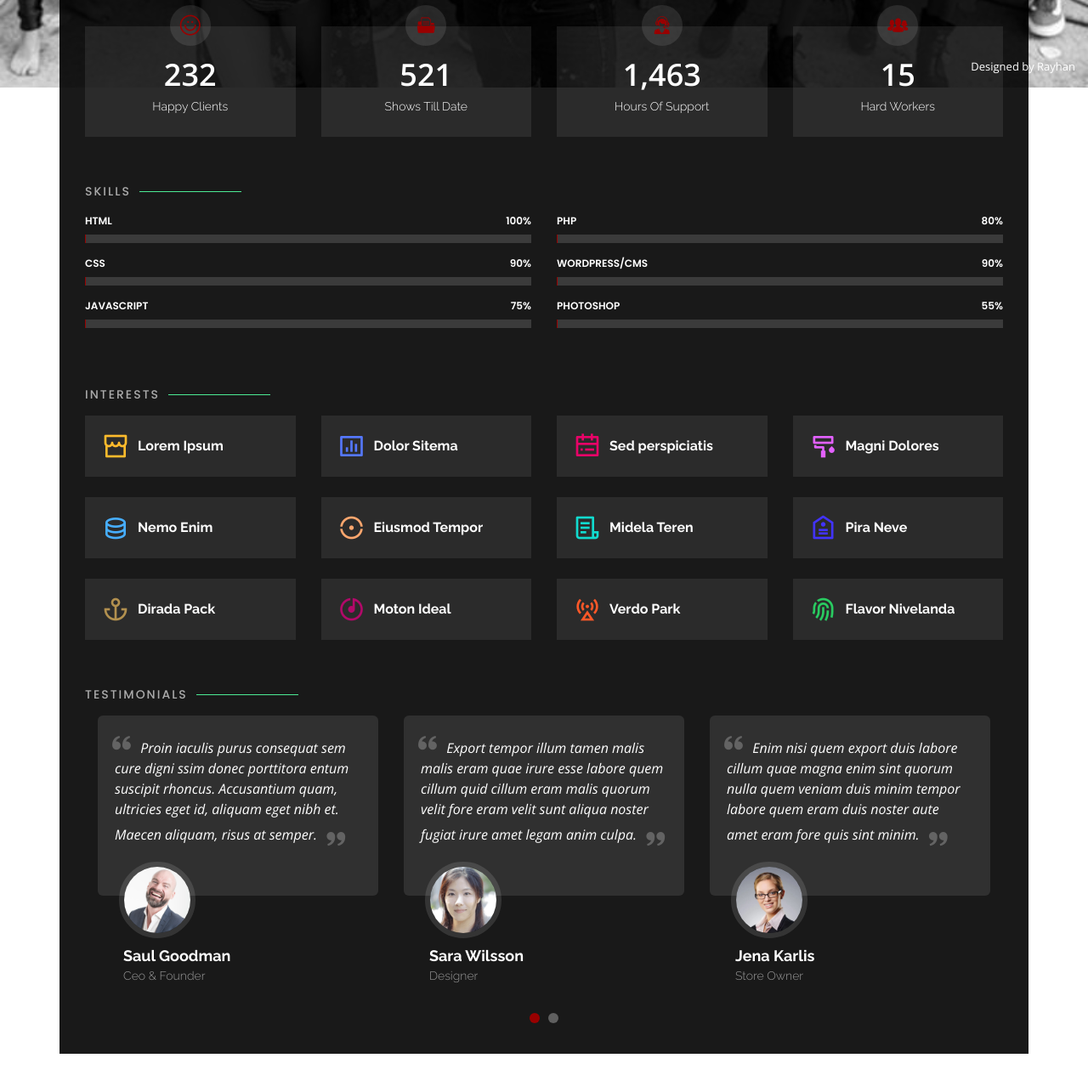
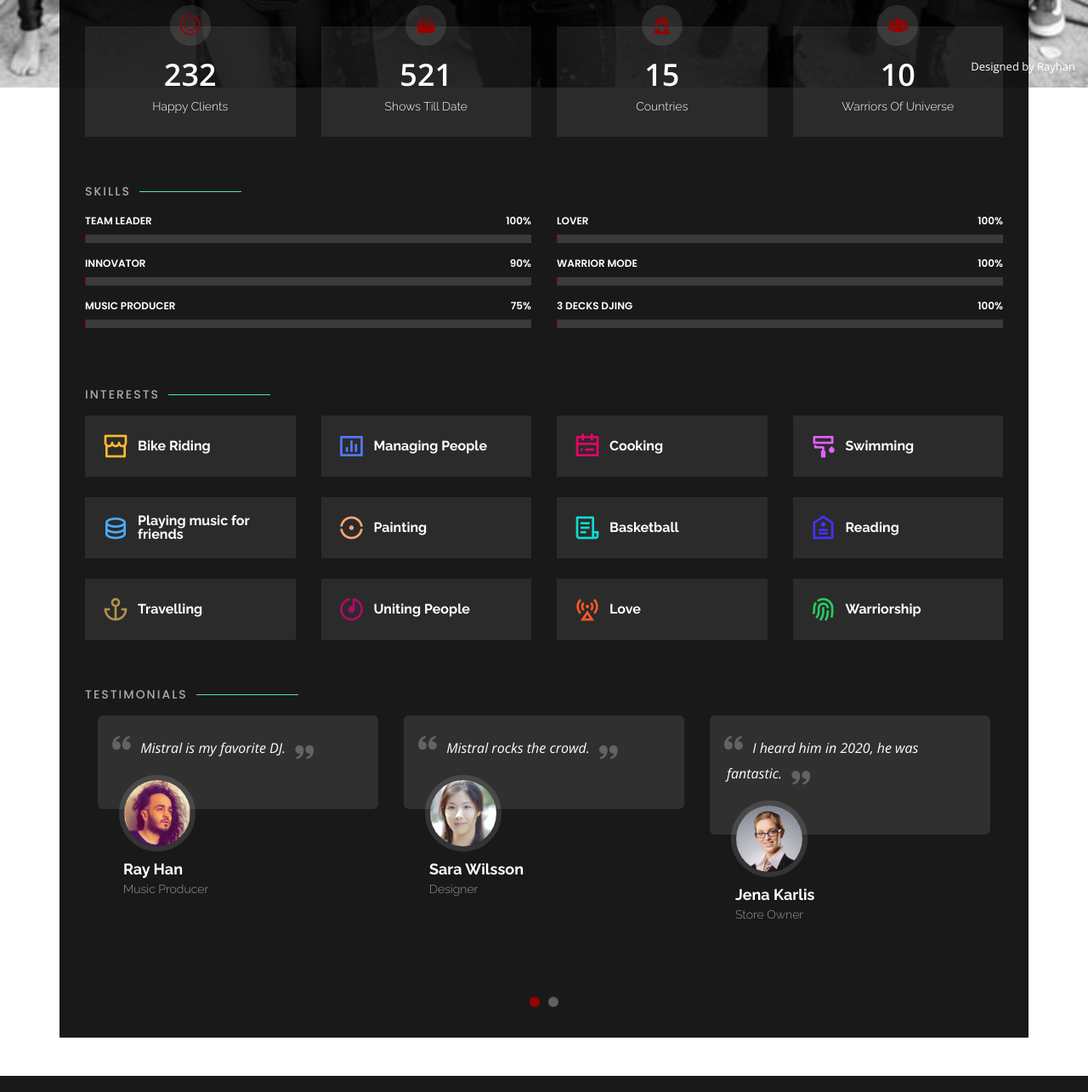
Before and after one commit to rayman123456/DJ_Portfolio_Project, a Django app: page / in a window 1280 px wide, after a click on "About". Shown: the part 697-1982 px from the top of the page at 85% size. Run offline with Django 3.2, Linux system fonts and the light colour scheme; data comes from the database, SQL or seed files in the repository; some libraries are stand-ins or nearby versions.

Commit message:
edit css ans index.html

```diff
--- a/static/css/style.css
+++ b/static/css/style.css
@@ -384,18 +384,19 @@
 
 .section-title
 
-  .centered {
-  position: absolute;
+  .direction {
+  position: relative;
   text-align: center;
-  top: 50%;
-  left: 50%;
-  transform: translate(-50%, -50%);
+  top: 100%;
+  left: 0%;
+
   font-family: "Poppins", sans-serif;
   color: #fff;
-  font-size: 22px;
+  font-size: 18px;
   font-weight: 800;
   text-transform: lowercase;
   letter-spacing: 4px;
+
   }
 
 /*--------------------------------------------------------------
--- a/templates/index.html
+++ b/templates/index.html
@@ -1,6 +1,7 @@
 {% load static %}
 <!DOCTYPE html>
-<html lang="en" xmlns="http://www.w3.org/1999/html" xmlns="http://www.w3.org/1999/html">
+<html lang="en" xmlns="http://www.w3.org/1999/html" xmlns="http://www.w3.org/1999/html"
+      xmlns="http://www.w3.org/1999/html">
 
 <head>
   <meta charset="utf-8">
@@ -131,16 +132,16 @@
         <div class="col-lg-3 col-md-6 mt-5 mt-lg-0">
           <div class="count-box">
             <i class="icofont-live-support"></i>
-            <span data-toggle="counter-up">1,463</span>
-            <p>Hours Of Support</p>
+            <span data-toggle="counter-up">15</span>
+            <p>Countries</p>
           </div>
         </div>
 
         <div class="col-lg-3 col-md-6 mt-5 mt-lg-0">
           <div class="count-box">
             <i class="icofont-users-alt-5"></i>
-            <span data-toggle="counter-up">15</span>
-            <p>Hard Workers</p>
+            <span data-toggle="counter-up">10</span>
+            <p>Warriors Of Universe</p>
           </div>
         </div>
 
@@ -160,21 +161,21 @@
         <div class="col-lg-6">
 
           <div class="progress">
-            <span class="skill">HTML <i class="val">100%</i></span>
+            <span class="skill">Team Leader <i class="val">100%</i></span>
             <div class="progress-bar-wrap">
               <div class="progress-bar" role="progressbar" aria-valuenow="100" aria-valuemin="0" aria-valuemax="100"></div>
             </div>
           </div>
 
           <div class="progress">
-            <span class="skill">CSS <i class="val">90%</i></span>
+            <span class="skill">Innovator<i class="val">90%</i></span>
             <div class="progress-bar-wrap">
               <div class="progress-bar" role="progressbar" aria-valuenow="90" aria-valuemin="0" aria-valuemax="100"></div>
             </div>
           </div>
 
           <div class="progress">
-            <span class="skill">JavaScript <i class="val">75%</i></span>
+            <span class="skill">Music Producer<i class="val">75%</i></span>
             <div class="progress-bar-wrap">
               <div class="progress-bar" role="progressbar" aria-valuenow="75" aria-valuemin="0" aria-valuemax="100"></div>
             </div>
@@ -185,21 +186,21 @@
         <div class="col-lg-6">
 
           <div class="progress">
-            <span class="skill">PHP <i class="val">80%</i></span>
+            <span class="skill">Lover <i class="val">100%</i></span>
             <div class="progress-bar-wrap">
               <div class="progress-bar" role="progressbar" aria-valuenow="80" aria-valuemin="0" aria-valuemax="100"></div>
             </div>
           </div>
 
           <div class="progress">
-            <span class="skill">WordPress/CMS <i class="val">90%</i></span>
+            <span class="skill">Warrior Mode<i class="val">100%</i></span>
             <div class="progress-bar-wrap">
               <div class="progress-bar" role="progressbar" aria-valuenow="90" aria-valuemin="0" aria-valuemax="100"></div>
             </div>
           </div>
 
           <div class="progress">
-            <span class="skill">Photoshop <i class="val">55%</i></span>
+            <span class="skill">3 decks DJing<i class="val">100%</i></span>
             <div class="progress-bar-wrap">
               <div class="progress-bar" role="progressbar" aria-valuenow="55" aria-valuemin="0" aria-valuemax="100"></div>
             </div>
@@ -222,73 +223,73 @@
         <div class="col-lg-3 col-md-4">
           <div class="icon-box">
             <i class="ri-store-line" style="color: #ffbb2c;"></i>
-            <h3>Lorem Ipsum</h3>
+            <h3>Bike Riding</h3>
           </div>
         </div>
         <div class="col-lg-3 col-md-4 mt-4 mt-md-0">
           <div class="icon-box">
             <i class="ri-bar-chart-box-line" style="color: #5578ff;"></i>
-            <h3>Dolor Sitema</h3>
+            <h3>Managing People</h3>
           </div>
         </div>
         <div class="col-lg-3 col-md-4 mt-4 mt-md-0">
           <div class="icon-box">
             <i class="ri-calendar-todo-line" style="color: #e80368;"></i>
-            <h3>Sed perspiciatis</h3>
+            <h3>Cooking</h3>
           </div>
         </div>
         <div class="col-lg-3 col-md-4 mt-4 mt-lg-0">
           <div class="icon-box">
             <i class="ri-paint-brush-line" style="color: #e361ff;"></i>
-            <h3>Magni Dolores</h3>
+            <h3>Swimming</h3>
           </div>
         </div>
         <div class="col-lg-3 col-md-4 mt-4">
           <div class="icon-box">
             <i class="ri-database-2-line" style="color: #47aeff;"></i>
-            <h3>Nemo Enim</h3>
+            <h3>Playing music for friends</h3>
           </div>
         </div>
         <div class="col-lg-3 col-md-4 mt-4">
           <div class="icon-box">
             <i class="ri-gradienter-line" style="color: #ffa76e;"></i>
-            <h3>Eiusmod Tempor</h3>
+            <h3>Painting</h3>
           </div>
         </div>
         <div class="col-lg-3 col-md-4 mt-4">
           <div class="icon-box">
             <i class="ri-file-list-3-line" style="color: #11dbcf;"></i>
-            <h3>Midela Teren</h3>
+            <h3>Basketball</h3>
           </div>
         </div>
         <div class="col-lg-3 col-md-4 mt-4">
           <div class="icon-box">
             <i class="ri-price-tag-2-line" style="color: #4233ff;"></i>
-            <h3>Pira Neve</h3>
+            <h3>Reading</h3>
           </div>
         </div>
         <div class="col-lg-3 col-md-4 mt-4">
           <div class="icon-box">
             <i class="ri-anchor-line" style="color: #b2904f;"></i>
-            <h3>Dirada Pack</h3>
+            <h3>Travelling</h3>
           </div>
         </div>
         <div class="col-lg-3 col-md-4 mt-4">
           <div class="icon-box">
             <i class="ri-disc-line" style="color: #b20969;"></i>
-            <h3>Moton Ideal</h3>
+            <h3>Uniting People</h3>
           </div>
         </div>
         <div class="col-lg-3 col-md-4 mt-4">
           <div class="icon-box">
             <i class="ri-base-station-line" style="color: #ff5828;"></i>
-            <h3>Verdo Park</h3>
+            <h3>Love</h3>
           </div>
         </div>
         <div class="col-lg-3 col-md-4 mt-4">
           <div class="icon-box">
             <i class="ri-fingerprint-line" style="color: #29cc61;"></i>
-            <h3>Flavor Nivelanda</h3>
+            <h3>Warriorship</h3>
           </div>
         </div>
       </div>
@@ -307,18 +308,18 @@
         <div class="testimonial-item">
           <p>
             <i class="bx bxs-quote-alt-left quote-icon-left"></i>
-            Proin iaculis purus consequat sem cure digni ssim donec porttitora entum suscipit rhoncus. Accusantium quam, ultricies eget id, aliquam eget nibh et. Maecen aliquam, risus at semper.
+            Mistral is my favorite DJ.
             <i class="bx bxs-quote-alt-right quote-icon-right"></i>
           </p>
-          <img src="static/img/testimonials/testimonials-1.jpg" class="testimonial-img" alt="">
-          <h3>Saul Goodman</h3>
-          <h4>Ceo &amp; Founder</h4>
+          <img src="static/img/testimonials/ray.jpg" class="testimonial-img" alt="">
+          <h3>Ray Han</h3>
+          <h4>Music Producer</h4>
         </div>
 
         <div class="testimonial-item">
           <p>
             <i class="bx bxs-quote-alt-left quote-icon-left"></i>
-            Export tempor illum tamen malis malis eram quae irure esse labore quem cillum quid cillum eram malis quorum velit fore eram velit sunt aliqua noster fugiat irure amet legam anim culpa.
+            Mistral rocks the crowd.
             <i class="bx bxs-quote-alt-right quote-icon-right"></i>
           </p>
           <img src="static/img/testimonials/testimonials-2.jpg" class="testimonial-img" alt="">
@@ -329,7 +330,7 @@
         <div class="testimonial-item">
           <p>
             <i class="bx bxs-quote-alt-left quote-icon-left"></i>
-            Enim nisi quem export duis labore cillum quae magna enim sint quorum nulla quem veniam duis minim tempor labore quem eram duis noster aute amet eram fore quis sint minim.
+            I heard him in 2020, he was fantastic.
             <i class="bx bxs-quote-alt-right quote-icon-right"></i>
           </p>
           <img src="static/img/testimonials/testimonials-3.jpg" class="testimonial-img" alt="">
@@ -340,7 +341,7 @@
         <div class="testimonial-item">
           <p>
             <i class="bx bxs-quote-alt-left quote-icon-left"></i>
-            Fugiat enim eram quae cillum dolore dolor amet nulla culpa multos export minim fugiat minim velit minim dolor enim duis veniam ipsum anim magna sunt elit fore quem dolore labore illum veniam.
+            You rock the crowd man.
             <i class="bx bxs-quote-alt-right quote-icon-right"></i>
           </p>
           <img src="static/img/testimonials/testimonials-4.jpg" class="testimonial-img" alt="">
@@ -351,7 +352,7 @@
         <div class="testimonial-item">
           <p>
             <i class="bx bxs-quote-alt-left quote-icon-left"></i>
-            Quis quorum aliqua sint quem legam fore sunt eram irure aliqua veniam tempor noster veniam enim culpa labore duis sunt culpa nulla illum cillum fugiat legam esse veniam culpa fore nisi cillum quid.
+            I got goosebumps, when you played in Paris. Looking forward to your next gig.
             <i class="bx bxs-quote-alt-right quote-icon-right"></i>
           </p>
           <img src="static/img/testimonials/testimonials-5.jpg" class="testimonial-img" alt="">
@@ -373,9 +374,9 @@
           <div class="section-title">
               <h2>About Stay Free Kollektiv</h2>
                 <img src="static/img/sfk2.jpeg" alt="" style="width:100%;">
-                <div class="centered">Inspiration and creating awareness.</br>
-                Stay Free Kollektiv brings together artists and people to unfold their creativeness freely and without boundaries.
-                No-Ego-games – but experiencing and working with situations and changes within the positive spirit of mutual acceptance. To share opinions collectively and work with it.
+                <div class="direction" >Inspiration and creating awareness.</br>
+                Stay Free Kollektiv brings together artists and people to unfold their creativeness freely and without boundaries.</br>
+                No-Ego games, but experiencing and working with situations and changes within the positive spirit of mutual acceptance. To share opinions collectively and work with it.
                 Money is not the predominant driving force – we make money to help us diffuse positive thinking and proliferate projects by professional and newcomer artists.</br>
                 Stay Free Kollektiv unites open minded free thinking people to interact on the base of mutual understanding and avoiding negativism.</div>
           </div>
```
Also changed, not shown: static/img/testimonials/ray.jpg (added).
